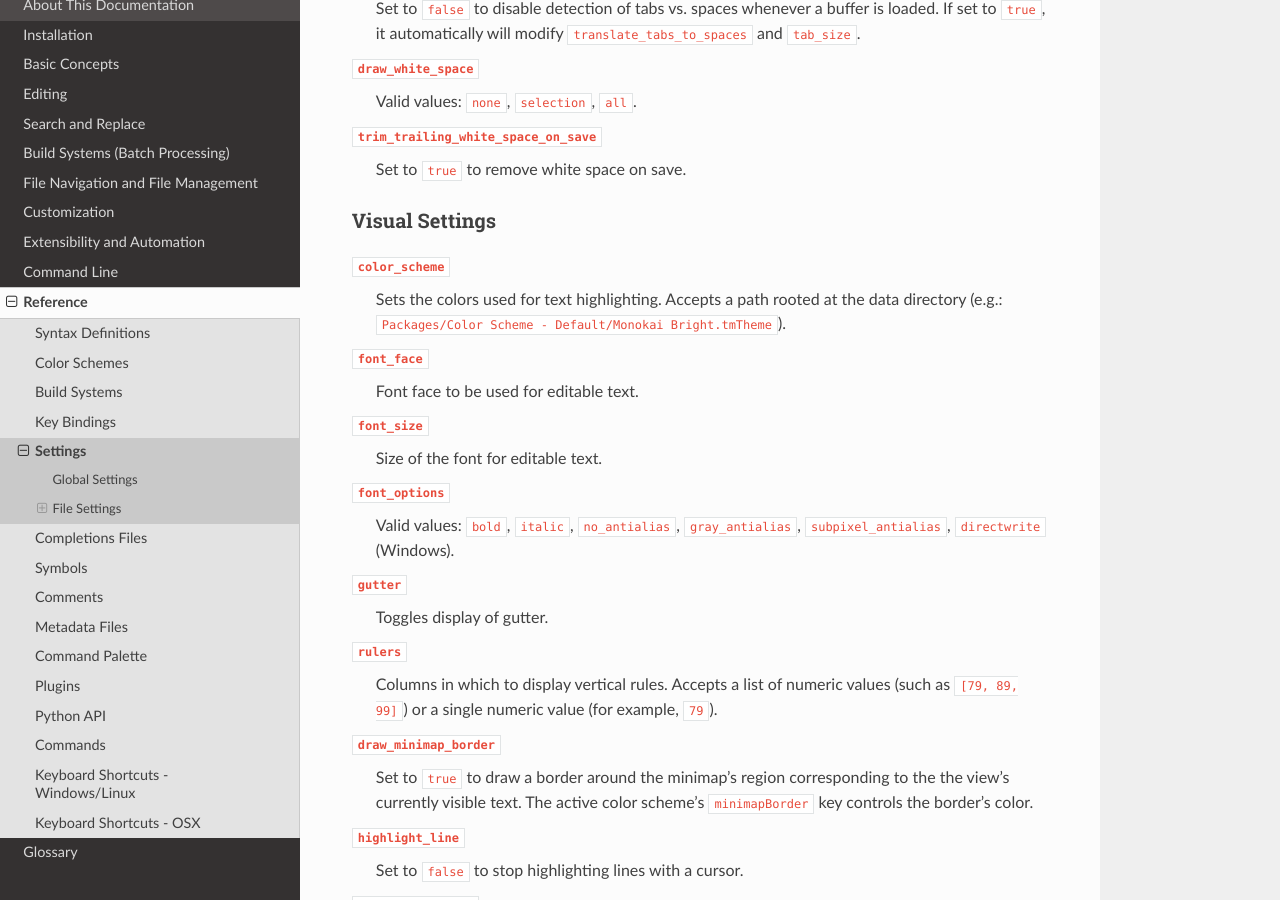
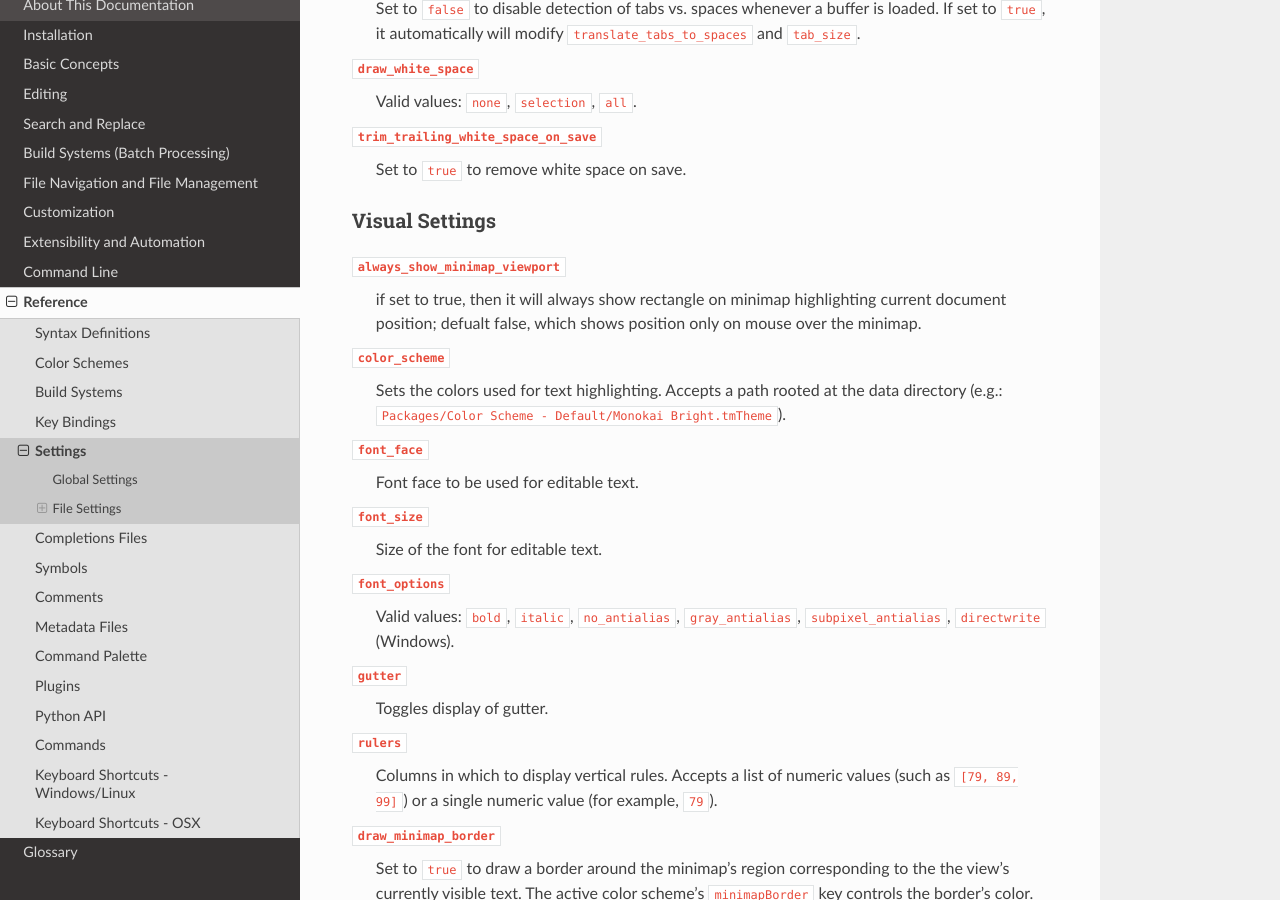
Before and after one commit to guillermooo/sublime-undocs, a Sphinx documentation site: the page built from source/reference/settings.rst, in a window 1280 px wide and 900 px high, scrolled down 2283 px. Built offline with Sphinx 7.4.7 and the Read the Docs theme 2.0.0, drawn with Linux system fonts in a browser that asks for light colours.

Commit message:
Update settings.rst
Found out after someone asked on IRC.

```diff
--- a/source/reference/settings.rst
+++ b/source/reference/settings.rst
@@ -100,7 +100,8 @@ Whitespace and Indentation
 
 Visual Settings
 ***************
-
+``always_show_minimap_viewport``
+  if set to true, then it will always show rectangle on minimap highlighting current document position; defualt false,   which shows position only on mouse over the minimap.
 ``color_scheme``
    Sets the colors used for text highlighting. Accepts a path rooted at the
    data directory (e.g.: :file:`Packages/Color Scheme - Default/Monokai Bright.tmTheme`).
```
